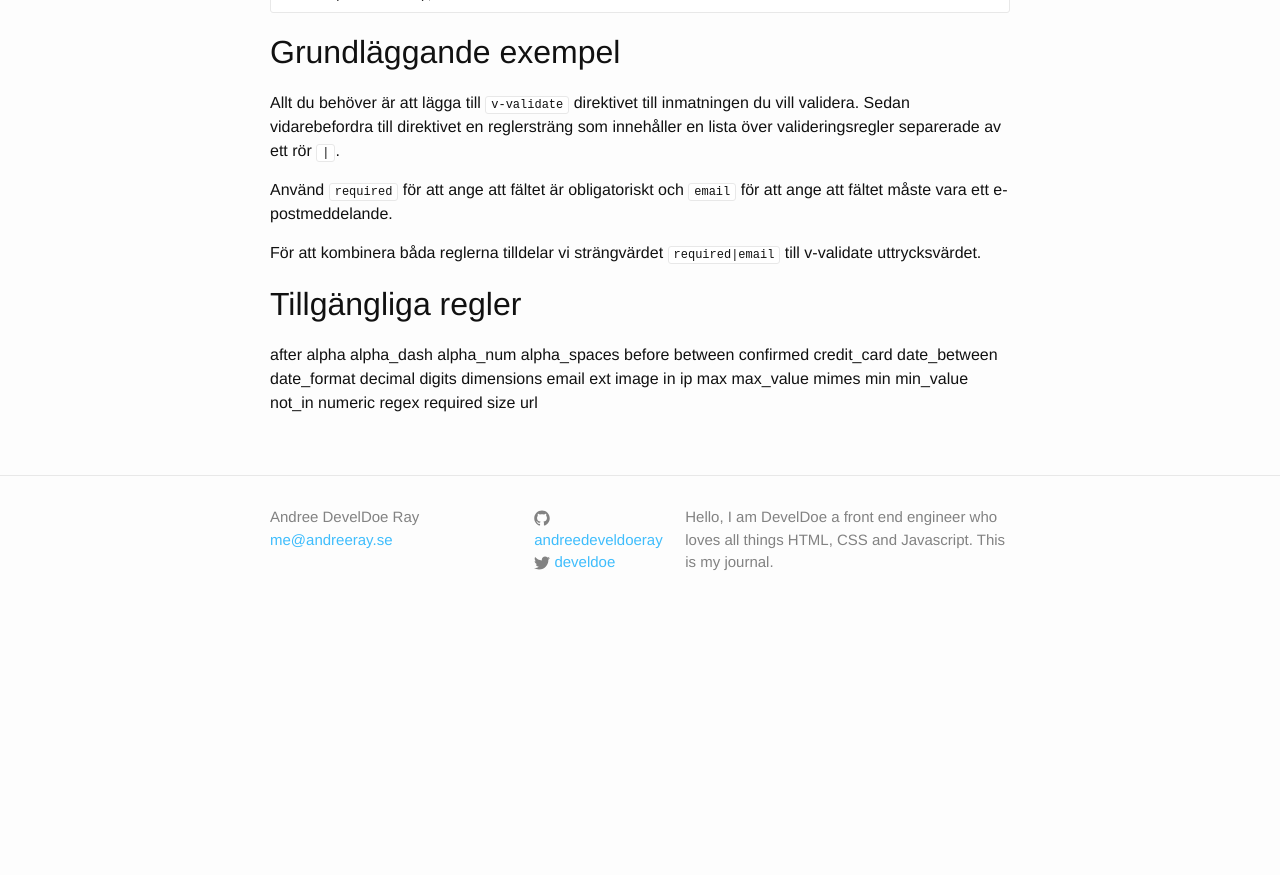
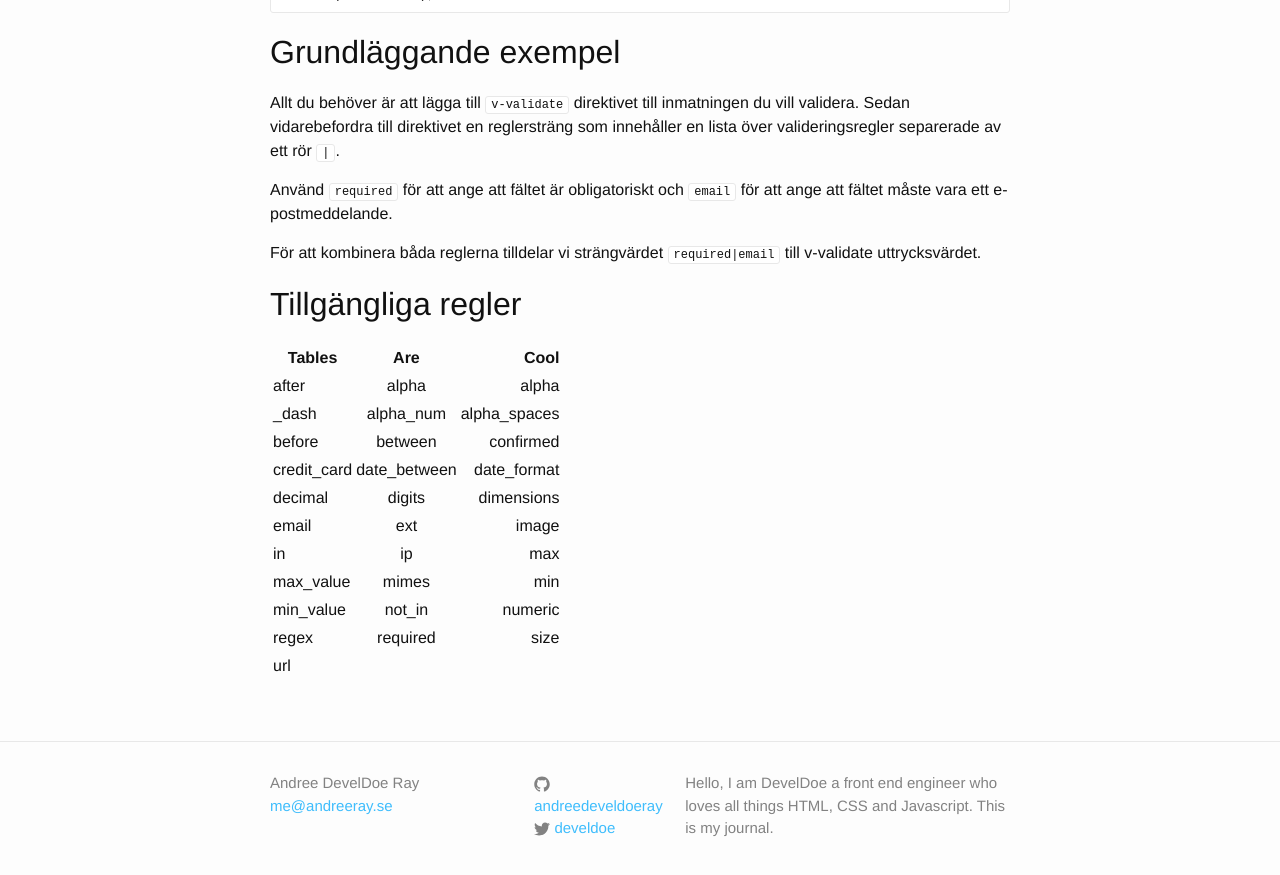
Before and after one commit to develdoe/develdoe.github.io, a Jekyll site: the page built from _posts/2018-02-26-veevalidate.md, in a window 1280 px wide and 900 px high, scrolled down 1198 px. Shown: the top 875 px of the window. Built offline with Jekyll 4.4.1, drawn with Linux system fonts in a browser that asks for light colours; before the commit the page ends 1832 px from its top, so only the background shows below that.

Commit message:
Create 2018-02-26-veevalidate.md

```diff
--- a/_posts/2018-02-26-veevalidate.md
+++ b/_posts/2018-02-26-veevalidate.md
@@ -65,33 +65,16 @@ För att kombinera båda reglerna tilldelar vi strängvärdet `required|email` t
 
 ## Tillgängliga regler
 
-after
-alpha
-alpha_dash
-alpha_num
-alpha_spaces
-before
-between
-confirmed
-credit_card
-date_between
-date_format
-decimal
-digits
-dimensions
-email
-ext
-image
-in
-ip
-max
-max_value
-mimes
-min
-min_value
-not_in
-numeric
-regex
-required
-size
-url
+| Tables        | Are           | Cool  |
+| ------------- |:-------------:| -----:|
+|after|alpha|alpha|
+|_dash|alpha_num|alpha_spaces|
+|before|between|confirmed|
+|credit_card|date_between|date_format|
+|decimal|digits|dimensions|
+|email|ext|image|
+|in|ip|max|
+|max_value|mimes|min|
+|min_value|not_in|numeric|
+|regex|required|size|
+|url
```
